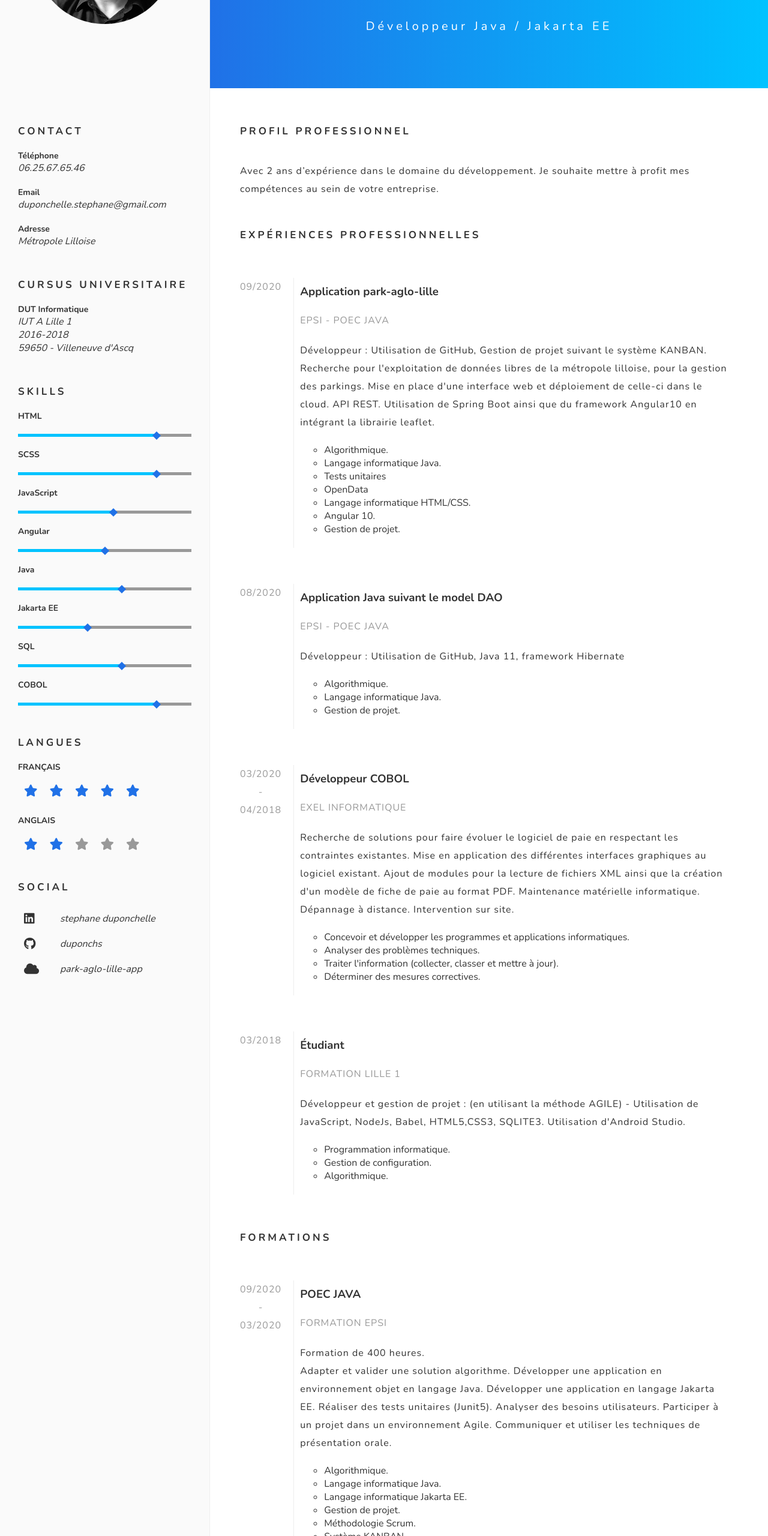
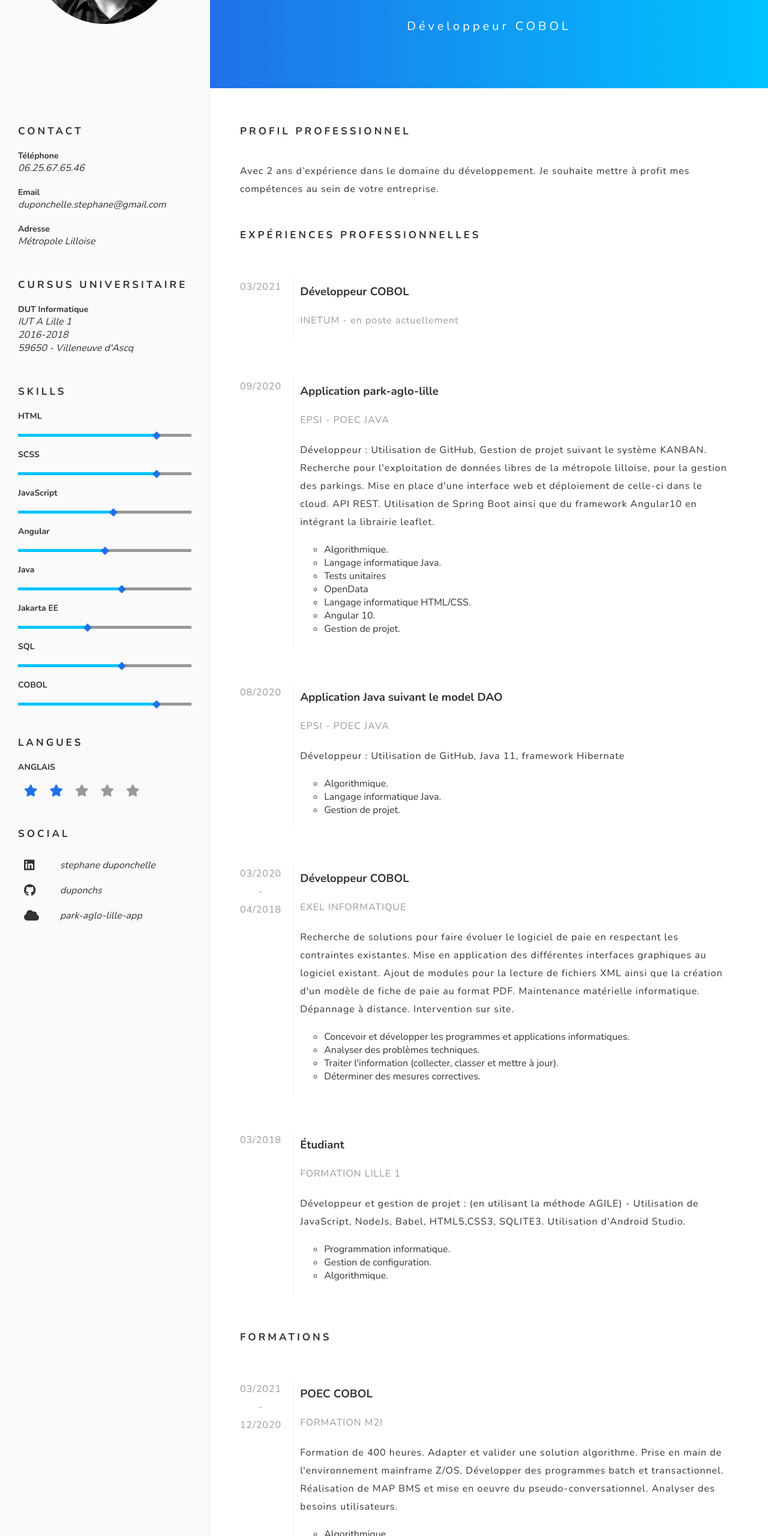
Before and after one commit to duponchs/Html_CV, a website: page index.html in a window 1280 px wide. Shown: the part 240-2800 px from the top of the page at 60% size. Drawn offline with nearby package versions, Linux system fonts and the light colour scheme.

Commit message:
mise à jour cv 09/05/2021

```diff
--- a/index.html
+++ b/index.html
@@ -22,7 +22,7 @@
       <header>
         <span>
           <h1>Stéphane DUPONCHELLE</h1>
-          <p>Développeur Java / Jakarta EE</p></span
+          <p>Développeur COBOL</p></span
         >
       </header>
       <section class="picture">
@@ -89,14 +89,14 @@
         </div>
         <div class="block">
           <h2 class="title-small">LANGUES</h2>
-          <h3>FRANÇAIS</h3>
+          <!-- <h3>FRANÇAIS</h3>
           <div class="stars-container">
             <i class="fas fa-star text-primary"></i>
             <i class="fas fa-star text-primary"></i>
             <i class="fas fa-star text-primary"></i>
             <i class="fas fa-star text-primary"></i>
             <i class="fas fa-star text-primary"></i>
-          </div>
+          </div> -->
           <h3>ANGLAIS</h3>
           <div class="stars-container">
             <i class="fas fa-star text-primary"></i>
@@ -150,6 +150,32 @@
           mettre à profit mes compétences au sein de votre entreprise.
         </p>
         <h2 class="title-small">EXPÉRIENCES PROFESSIONNELLES</h2>
+        <div class="experience">
+          <div class="timeline">
+            <p>03/2021</p>
+          </div>
+          <div class="content">
+            <h3>Développeur COBOL</h3>
+            <p class="text-hint my-2">INETUM - en poste actuellement</p>
+            <!-- <p>
+              Développeur : Utilisation de GitHub, Gestion de projet suivant le
+              système KANBAN. Recherche pour l'exploitation de données libres de
+              la métropole lilloise, pour la gestion des parkings. Mise en place
+              d'une interface web et déploiement de celle-ci dans le cloud. API
+              REST. Utilisation de Spring Boot ainsi que du framework Angular10
+              en intégrant la librairie leaflet.
+            </p>
+            <ul>
+              <li>Algorithmique.</li>
+              <li>Langage informatique Java.</li>
+              <li>Tests unitaires</li>
+              <li>OpenData</li>
+              <li>Langage informatique HTML/CSS.</li>
+              <li>Angular 10.</li>
+              <li>Gestion de projet.</li>
+            </ul> -->
+          </div>
+        </div>
         <div class="experience">
           <div class="timeline">
             <p>09/2020</p>
@@ -248,6 +274,35 @@
         <div class="experience">
           <div class="timeline">
             <p>
+              03/2021 <br />
+              - <br />
+              12/2020
+            </p>
+          </div>
+          <div class="content">
+            <h3>POEC COBOL</h3>
+            <p class="text-hint my-2">FORMATION M2I</p>
+            <p>
+              Formation de 400 heures. Adapter et valider une solution
+              algorithme. Prise en main de l'environnement mainframe Z/OS.
+              Développer des programmes batch et transactionnel. Réalisation de
+              MAP BMS et mise en oeuvre du pseudo-conversationnel. Analyser des
+              besoins utilisateurs.<br />
+            </p>
+            <ul>
+              <li>Algorithmique.</li>
+              <li>Langage informatique COBOL.</li>
+              <li>Traitement batch JCL.</li>
+              <li>Environnement Mainframe Z/OS.</li>
+              <li>Fichier indéxé,sequentiel VSAM.</li>
+              <li>Base de données DB2.</li>
+              <li>Moniteur transactionnel CICS.</li>
+            </ul>
+          </div>
+        </div>
+        <div class="experience">
+          <div class="timeline">
+            <p>
               09/2020 <br />
               - <br />
               03/2020
```
